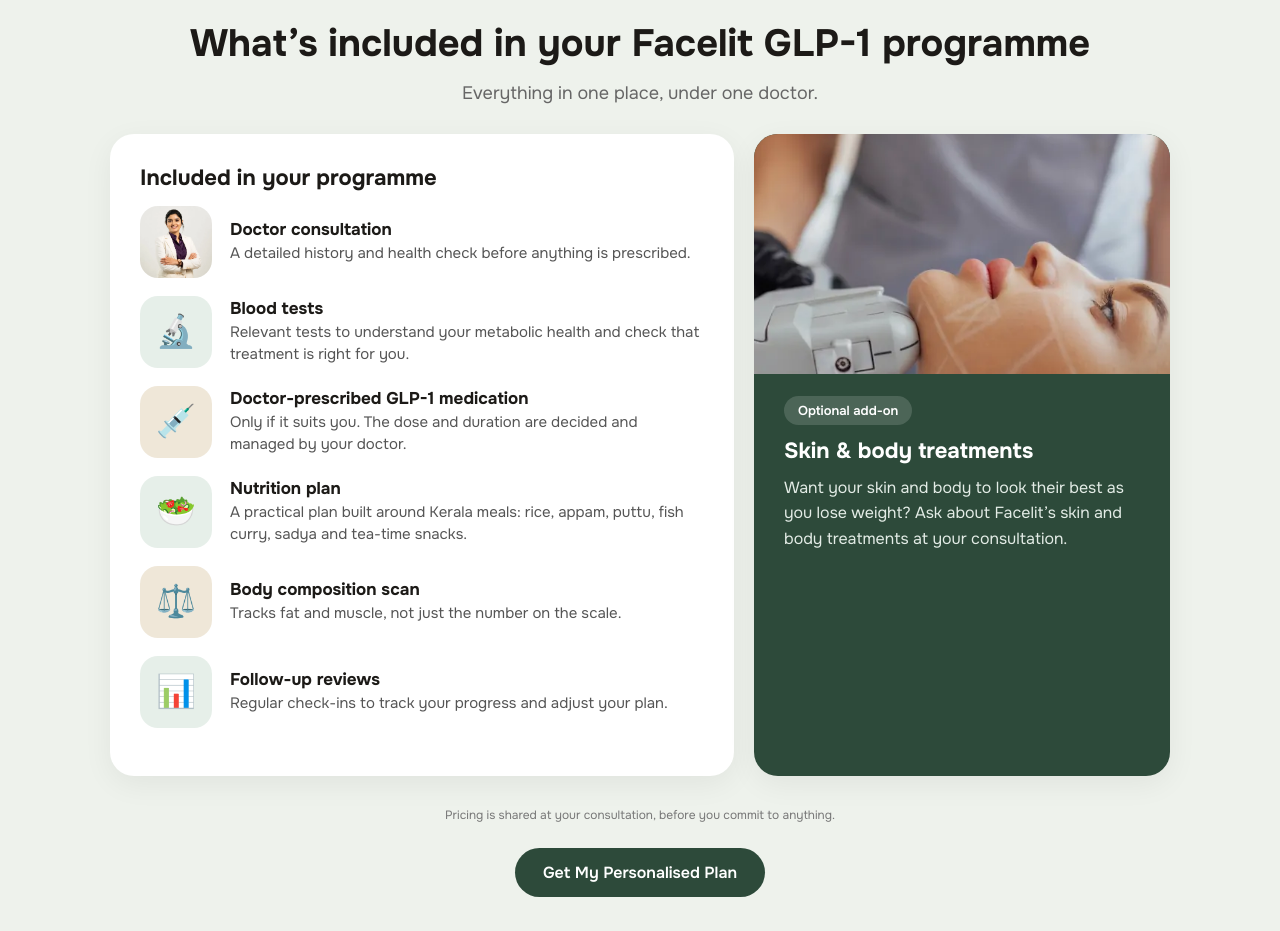
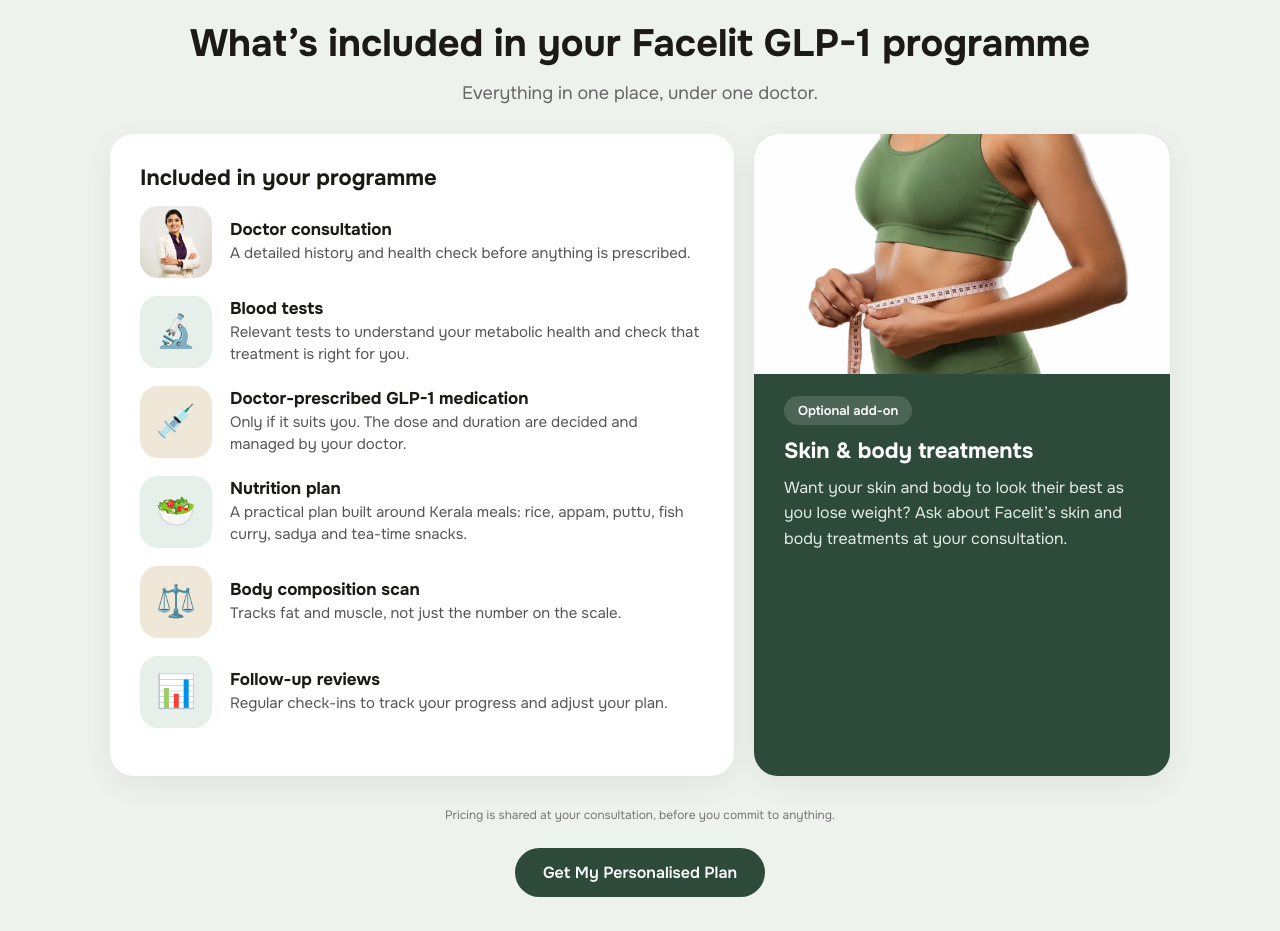
Before and after one commit to abc360clinic-ux/Facelittreatments, a plain HTML site: page glp1-trivandrum/index.html in a window 1280 px wide. Shown: the part 2500-3431 px from the top of the page. Drawn offline with Linux system fonts and the light colour scheme.

Commit message:
GLP-1 add-on card: use waist-measuring image instead of facial treatment photo
Co-Authored-By: Claude Sonnet 5.5 <noreply@anthropic.com>

```diff
--- a/glp1-trivandrum/index.html
+++ b/glp1-trivandrum/index.html
@@ -164,7 +164,7 @@ body{font-size:16px;-webkit-text-size-adjust:100%}
 .ic1 li{display:grid;grid-template-columns:72px 1fr;column-gap:18px;align-items:center;padding:0 0 18px}.ic1 li:before{display:none}
 .ic1 .th{width:72px;height:72px;border-radius:18px;object-fit:cover;object-position:50% 20%;display:flex;align-items:center;justify-content:center;font-style:normal;font-size:32px}
 .ic1 li b{display:block}
-.ic2{padding:0;overflow:hidden;justify-content:flex-start}.ic2 .ic2img{width:100%;height:240px;object-fit:cover;object-position:50% 30%}
+.ic2{padding:0;overflow:hidden;justify-content:flex-start}.ic2 .ic2img{width:100%;height:240px;object-fit:cover;object-position:50% 72%;background:#fff}
 .ic2 .opt{margin:22px 30px 12px}.ic2 h3{margin:0 30px 10px}.ic2 p{margin:0 30px 30px}
 @media(max-width:900px){.ic1 li{grid-template-columns:60px 1fr;column-gap:14px}.ic1 .th{width:60px;height:60px;border-radius:14px;font-size:26px}.ic2 .ic2img{height:190px}.ic2 .opt{margin:18px 18px 10px}.ic2 h3{margin:0 18px 8px}.ic2 p{margin:0 18px 22px}}
 </style></head><body>
@@ -206,7 +206,7 @@ body{font-size:16px;-webkit-text-size-adjust:100%}
 <li><em class="th" style="background:#e6efe9">🥗</em><div><b>Nutrition plan</b><span>A practical plan built around Kerala meals: rice, appam, puttu, fish curry, sadya and tea-time snacks.</span></div></li>
 <li><em class="th" style="background:#efe7d8">⚖️</em><div><b>Body composition scan</b><span>Tracks fat and muscle, not just the number on the scale.</span></div></li>
 <li><em class="th" style="background:#e6efe9">📊</em><div><b>Follow-up reviews</b><span>Regular check-ins to track your progress and adjust your plan.</span></div></li></ul></div>
-<div class="ic2"><img class="ic2img" loading="lazy" decoding="async" src="/assets/6-5.webp" alt="Facelit skin and body treatment" width="1080" height="1350"><span class="opt">Optional add-on</span><h3>Skin &amp; body treatments</h3><p>Want your skin and body to look their best as you lose weight? Ask about Facelit’s skin and body treatments at your consultation.</p></div></div>
+<div class="ic2"><img class="ic2img" loading="lazy" decoding="async" src="/assets/glp-hero.webp" alt="Measuring waist" width="1065" height="1477"><span class="opt">Optional add-on</span><h3>Skin &amp; body treatments</h3><p>Want your skin and body to look their best as you lose weight? Ask about Facelit’s skin and body treatments at your consultation.</p></div></div>
 <p class="fine" style="margin:0 0 24px">Pricing is shared at your consultation, before you commit to anything.</p><a class="pill" href="#book" data-lead="form">Get My Personalised Plan</a></div></section>
 
 <section class="sec" id="benefits"><div class="c center"><p class="eb">What you are working towards</p><h2 class="h">The everyday things that get easier</h2>
```
